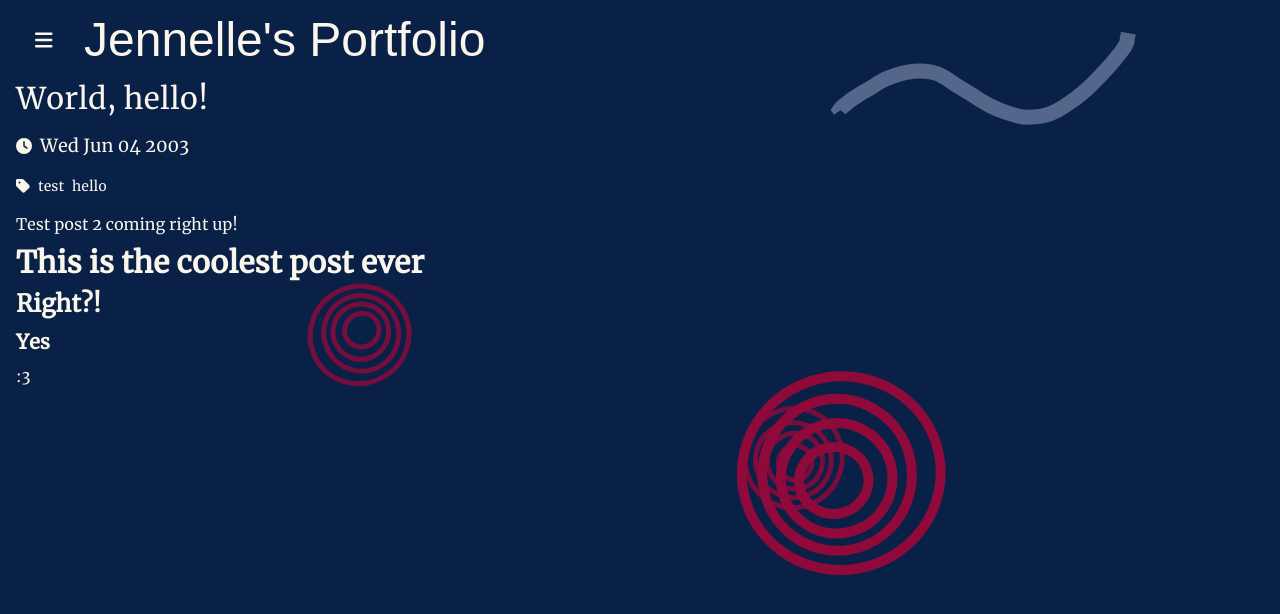
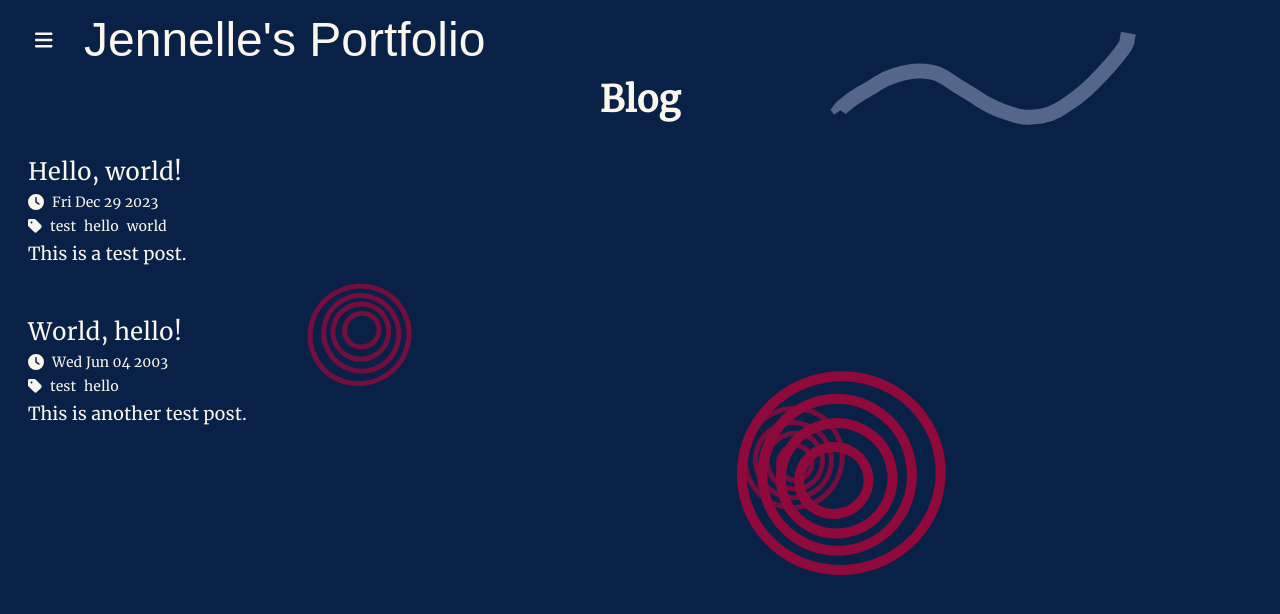
Before and after one commit to jennellej/jennellej.github.io, a React (Create React App) app in the folder jennelle-app/: page /blog in a window 1280 px wide. Shown: the top 614 px of the page. Built offline with nearby package versions, Linux system fonts and the light colour scheme; a web font is replaced by a local one.

Commit message:
Add blog browser

```diff
--- a/jennelle-app/src/App.tsx
+++ b/jennelle-app/src/App.tsx
@@ -2,6 +2,7 @@ import BlogPost from "./components/BlogPost";
 import Decoration from "./components/Decoration";
 import Header from "./components/Header";
 import posts from "./blog/posts"
+import BlogBrowse from "./components/BlogBrowse";
 
 function App() {
 
@@ -15,7 +16,7 @@ function App() {
       </div>
 
       <div className="flex-auto px-4 z-10 overflow-y-auto">
-        <BlogPost post={posts[1]} />
+        <BlogBrowse />
       </div>
 
       <Decoration num={4} />
--- /dev/null
+++ b/jennelle-app/src/components/BlogBrowse.tsx
@@ -0,0 +1,42 @@
+import { FontAwesomeIcon } from "@fortawesome/react-fontawesome";
+import posts from "../blog/posts";
+import { faClock, faTag } from "@fortawesome/free-solid-svg-icons";
+
+export default function BlogBrowse() {
+
+    return (
+        <div className="flex flex-col gap-y-6">
+            <h1 className="text-4xl font-bold text-center">Blog</h1>
+            {posts.map((post, i) => <BlogPost key={i} post={post} />)}
+        </div>
+    );
+}
+
+function BlogPost( { post } : { post : {
+        title: string,
+        date: Date,
+        tags: string[],
+        description: string,
+    } } ) {
+
+    // Adjust date to local timezone
+    post.date.setMinutes(post.date.getMinutes() + post.date.getTimezoneOffset());
+
+    return (
+        <div className="flex flex-col gap-y-1 rounded-md p-3
+            hover:bg-opacity-50 hover:bg-jenny_purple
+            active:bg-opacity-100 active:bg-jenny_purple
+            transition-colors duration-300 ease-in">
+            <h2 className="text-2xl">{post.title}</h2>
+            <div className="flex flex-row gap-x-2 items-center">
+                <FontAwesomeIcon icon={faClock} />
+                <h2 className="text-sm">{post.date.toDateString()}</h2>
+            </div>
+            <div className="flex flex-row gap-x-2 items-center">
+                <FontAwesomeIcon icon={faTag} />
+                {post.tags.map((tag, i) => <p key={i} className="text-sm">{tag}</p>)}
+            </div>
+            <p className="text-lg">{post.description}</p>
+        </div>
+    )
+}
```
